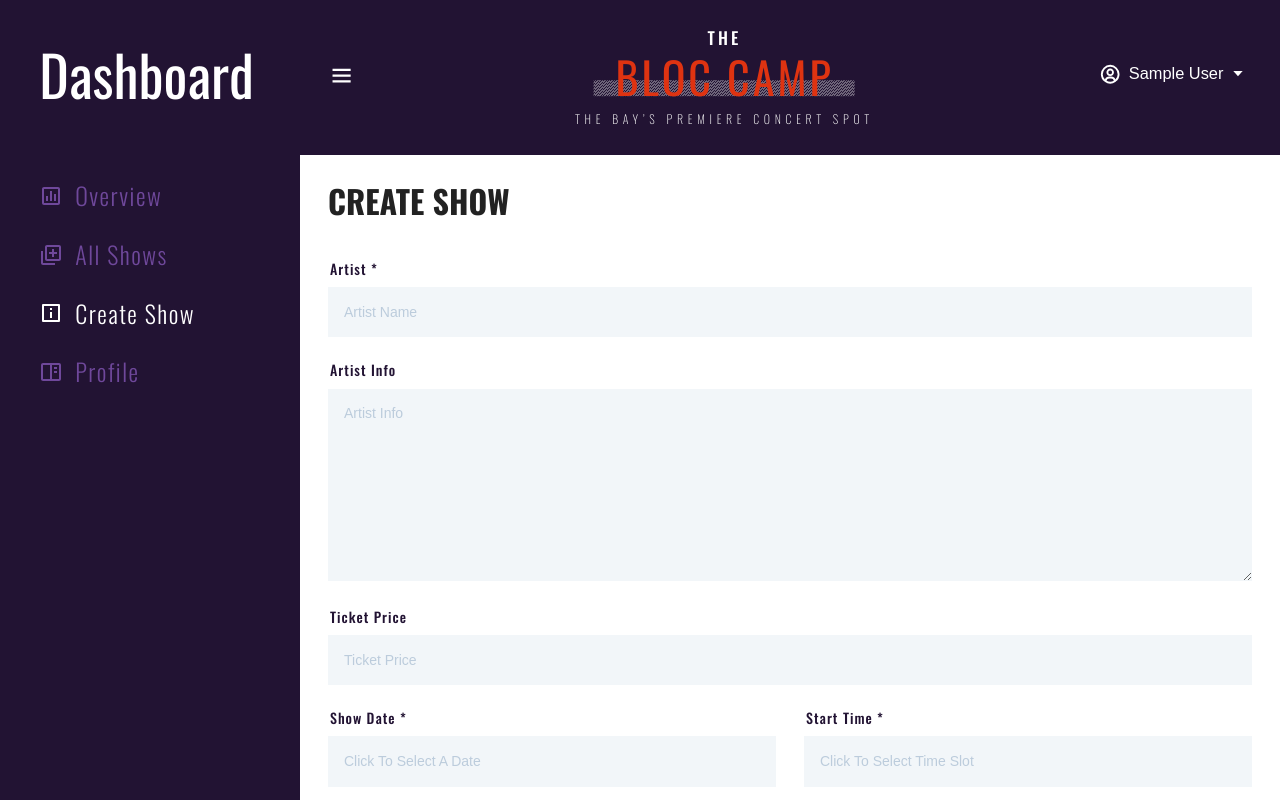
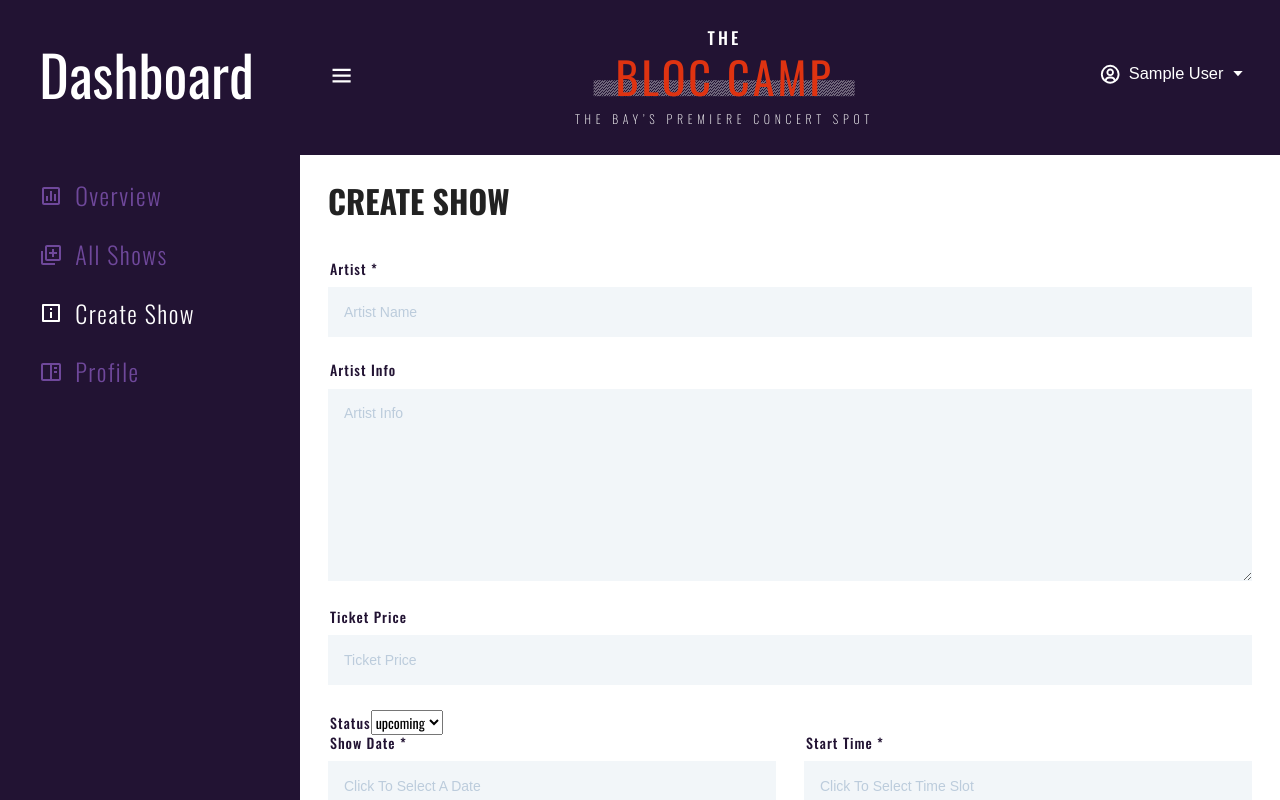
Before and after one commit to SutheeDev/The-Bloc-Camp, a React (Create React App) app in the folder client/: page /admin-dashboard/create-show in a window 1280 px wide. Shown: the top 800 px of the page. Built offline with nearby package versions, Linux system fonts and the light colour scheme; sample sign-in values are in the browser's storage.

Commit message:
added status form to CreateShow.js

```diff
--- a/client/src/pages/dashboard/CreateShow.js
+++ b/client/src/pages/dashboard/CreateShow.js
@@ -29,6 +29,7 @@ const CreateShow = () => {
     published,
     featured,
     createShow,
+    statusOptions,
   } = useAppContext();
 
   const handleInput = (e) => {
@@ -96,6 +97,23 @@ const CreateShow = () => {
               placeholder="ticket price"
               handleChange={handleInput}
             />
+
+            <div className="form-row form-row-status">
+              <label htmlFor="status" className="form-label">
+                status
+              </label>
+              <select
+                name="status"
+                id="status"
+                // placehodler="upcoming"
+                className="form-status"
+                onChange={handleInput}
+              >
+                {statusOptions.map((status, index) => {
+                  return <option key={index}>{status}</option>;
+                })}
+              </select>
+            </div>
 
             <div className="form-row-subcontainer">
               <DatePickerComponent name="performDate" selected={performDate} />
```
